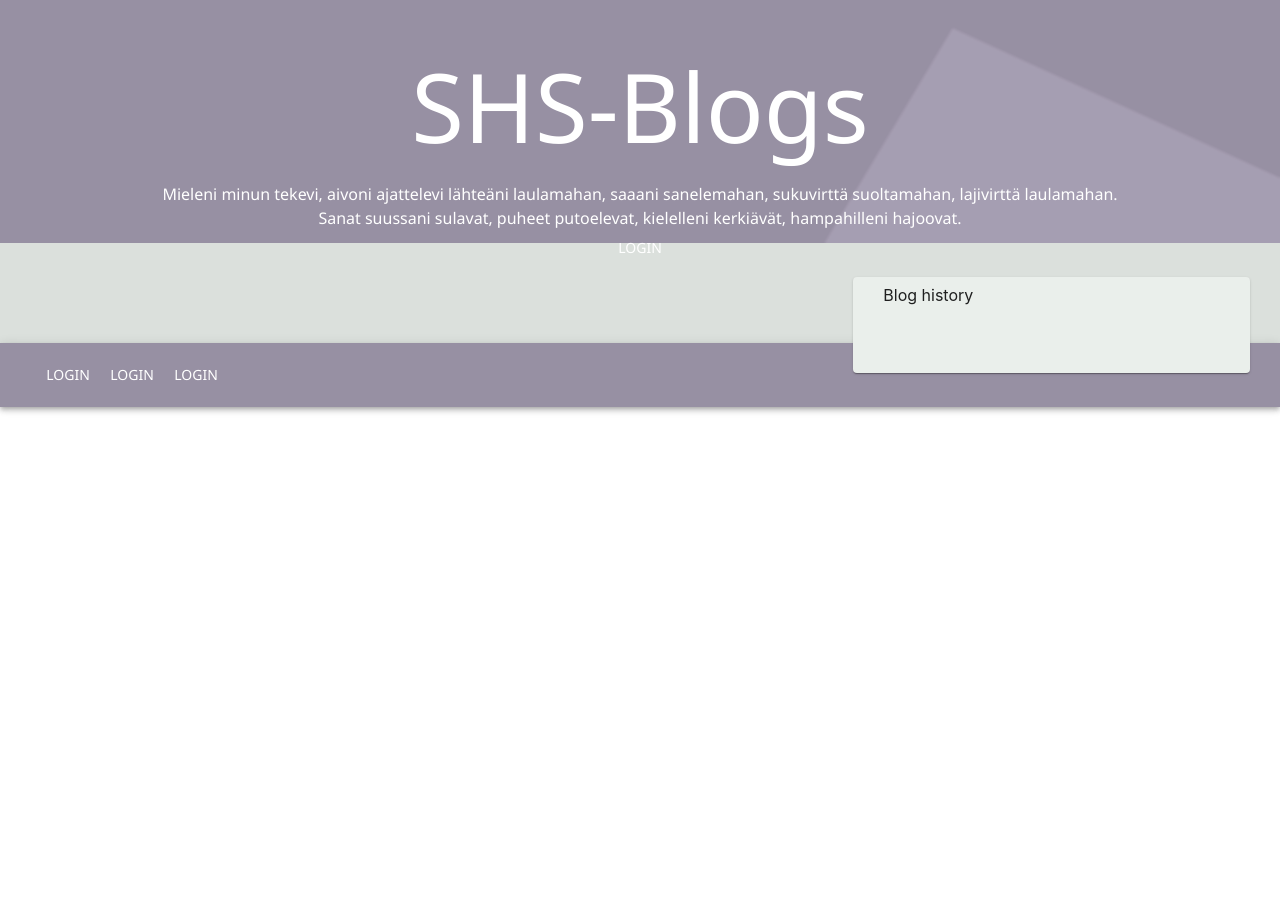
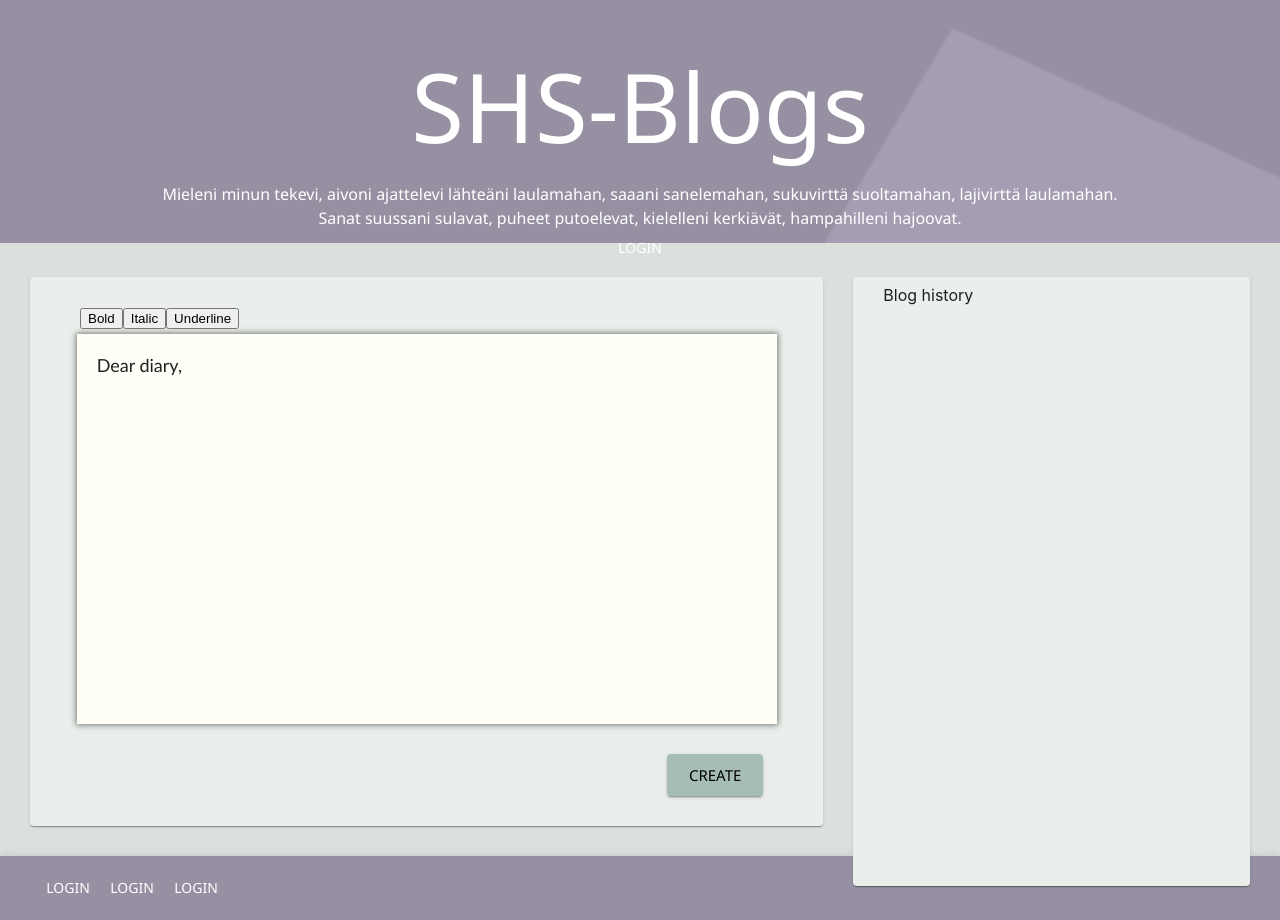
Before and after one commit to HannaTuominen/SHS-Blog, a React (Create React App) app in the folder frontend/: page /new in a window 1280 px wide. Before the commit the page ends 800 px from the top, so only its background shows below. Built offline with nearby package versions, Linux system fonts and the light colour scheme; no server answers.

Commit message:
Test code.

```diff
--- a/frontend/src/Components/Blogposts/EditPost.js
+++ b/frontend/src/Components/Blogposts/EditPost.js
@@ -8,17 +8,33 @@ import { renderToString } from 'react-dom/server'
 class EditPost extends Component {
   constructor(props) {
     super(props);
+//    this.state = ({data : ''})
   }
 
-
-renderToString() {
-     return renderToString(<PostText/>)
-}
+// componentWillReceiveProps(nextProps) {
+//    this.fetchPosts(nextProps.currentPostId)
+//  }
+//
+//  fetchPosts = (id) => {
+//    fetch("/api/get/" + id).then(data => data.json()).then(this.updatePage).catch(err => console.log("error"))
+//  }
+//
+//  componentDidMount() {
+//      this.fetchPosts(this.props.currentPostId)
+//  }
+//
+//  updatePage = (data) => {
+//    const newData = JSON.stringify(data.body)
+//    this.setState({'data' : newData})
+//  }
 
     render(){
-    console.log(renderToString())
+    const currentPostId = this.props.currentPostId
+//    const string1 = this.state.data
+    const string2 = renderToString(<PostText/>);
+    console.log(string2 + '!!!!')
         return <Fragment>
-                <TextEditor text='Dear diary, '/>
+                <TextEditor text={string2}/>
           </Fragment>
     }
 }
--- /dev/null
+++ b/frontend/src/Components/Blogposts/NewPost.js
@@ -0,0 +1,76 @@
+import React, { Fragment, Component } from 'react'
+import Paper from '@material-ui/core/Paper';
+import { withStyles }  from '@material-ui/core/styles'
+import TextEditor from './TextEditor'
+import Button from '@material-ui/core/Button';
+import Box from '@material-ui/core/Box';
+import { renderToString } from 'react-dom/server'
+import { convertToRaw, } from 'draft-js';
+import {Editor, EditorState,} from 'draft-js'
+
+const useStyles = theme => ({
+  paper: {
+    margin: "30px",
+    padding: "30px",
+    flex:0
+  },
+  leftContainer: {
+      flex: 1,
+      flexDirection: 'row',
+      justifyContent: 'flex-start',
+    },
+  btn: {
+    flex: 0,
+    margin: "30px 30px 0px 30px ",
+    flexDirection: 'row',
+    justifyContent: 'flex-end',
+    alignItems: 'center',
+  }
+});
+
+class NewPost extends Component {
+  constructor(props) {
+    super(props);
+    this.state = ({data : ''})
+  }
+
+  sendData(){
+      const blocks = convertToRaw(editorState.getCurrentContent()).blocks;
+      const newText = blocks.map(block => (!block.text.trim() && '\n') || block.text).join('\n');
+
+    fetch('api/add/',  {
+          method: "post",
+          headers: {
+            'Content-Type': 'application/json'
+          },
+          body: JSON.stringify(newText)
+        })
+          .then(this.doned(newText)).catch(err => console.log(err))
+    }
+
+    doned(newText){
+        this.setState({'data' : newText})
+        console.log(this.data.newText)
+    }
+
+render(){
+  const { classes } = this.props;
+    return <Paper className={classes.paper}>
+            <TextEditor text='Dear diary, ' sendMethod={this.sendData.bind(this)}/>
+            <Box display="flex">
+                <Box className={classes.leftContainer}/>
+                <Box>
+                    <Button className={classes.btn}
+//                        onClick={this.sendData.bind(this)}
+                        size="large"
+                        variant="contained"
+                        color="secondary"
+                      > Create
+                    </Button>
+                </Box>
+            </Box>
+      </Paper>
+    }
+}
+
+export default withStyles(useStyles)(NewPost)
--- a/frontend/src/Components/Blogposts/ReadPost.js
+++ b/frontend/src/Components/Blogposts/ReadPost.js
@@ -3,6 +3,9 @@ import Paper from '@material-ui/core/Paper';
 import { withStyles }  from '@material-ui/core/styles'
 import PostText from './PostText'
 import Comments from './Comments/Comments'
+import Button from '@material-ui/core/Button';
+import Box from '@material-ui/core/Box';
+import history from './history'
 
 const useStyles = theme => ({
   rightPane: {
@@ -10,17 +13,70 @@ const useStyles = theme => ({
     margin: "30px",
     flex: 0
   },
+  postText: {
+    margin: "30px 30px 30px 30px",
+    flex: 0
+  },
+  leftContainer: {
+      flex: 1,
+      flexDirection: 'row',
+      justifyContent: 'flex-start',
+    },
+  btn: {
+    flex: 0,
+    margin: "1px 0px 3px 10px ",
+    flexDirection: 'row',
+    justifyContent: 'flex-end',
+    alignItems: 'center',
+  }
 });
 
 class ReadPost extends Component {
+  constructor(props){
+    super(props)
+    this.deletePost = this.deletePost.bind(this)
+  }
+
+  deletePost(){
+    fetch('api/delete/' + this.props.currentPostId, {
+      method: "delete",
+    })
+    .catch(err => console.log(err))
+
+    history.push('/')
+  }
+
   render(){
   const currentPostId = this.props.currentPostId
   const { classes } = this.props;
     return <Fragment>
       <Paper className={classes.rightPane}>
+        <Box bgcolor="secondary.light" display="flex">
+          <Box className={classes.leftContainer}/>
+          <Box>
+            <Button className={classes.btn}
+                size="small"
+                variant="contained"
+                color="secondary"
+                onClick={() => history.push('/edit')}
+              > Edit this post
+            </Button>
+          </Box>
+          <Box>
+            <Button className={classes.btn}
+                size="small"
+                variant="contained"
+                color="secondary"
+                onClick={this.deletePost}
+              > Delete this post
+            </Button>
+          </Box>
+        </Box>
+        <div className={classes.postText}>
           <PostText
             currentPostId = {currentPostId}
           />
+        </div>
         <br/>
         <br/>
         <Comments currentPostId = {currentPostId}/>
--- a/frontend/src/Components/Blogposts/TextEditor.js
+++ b/frontend/src/Components/Blogposts/TextEditor.js
@@ -21,7 +21,7 @@ class TextEditor extends Component {
     constructor(props) {
     super(props);
     let editorState;
-    const contentState = ContentState.createFromText(props.text);
+    const contentState = ContentState.createFromText(this.props.text);
     editorState = EditorState.createWithContent(contentState);
     editorState = EditorState.moveFocusToEnd(editorState);
 
@@ -55,7 +55,6 @@ class TextEditor extends Component {
   const { classes } = this.props;
     return (
         <div>
-            <Paper className={classes.textEditor}>
             <div className={classes.buttons}>
                 <button onClick={this._onBoldClick.bind(this)}>Bold</button>
                 <button onClick={this._onItalicClick.bind(this)}>Italic</button>
@@ -66,7 +65,6 @@ class TextEditor extends Component {
               handleKeyCommand={this.handleKeyCommand}
               onChange={this.onChange}
             />
-            </Paper>
         </div>
     );
   }
--- a/frontend/src/Components/Blogposts/WelcomePane.js
+++ b/frontend/src/Components/Blogposts/WelcomePane.js
@@ -42,7 +42,7 @@ class WelcomePane extends Component{
                 variant="contained"
                 color="secondary"
                 startIcon={<AddCircleOutlineIcon style={{ fontSize: 35 }}/>}
-                onClick={() => history.push('/edit')}
+                onClick={() => history.push('/new')}
               > Create New Post
             </Button>
         </Paper>
--- a/frontend/src/Components/Blogposts/index.js
+++ b/frontend/src/Components/Blogposts/index.js
@@ -2,10 +2,10 @@ import React, {Component, Fragment} from 'react'
 import EditTabs from './EditTabs';
 import Grid from '@material-ui/core/Grid';
 import Paper from '@material-ui/core/Paper';
-import LeftPane from './LeftPane'
 import RightPane from './RightPane'
 import ReadPost from './ReadPost'
 import EditPost from './EditPost'
+import NewPost from './NewPost'
 import { Router, Switch, Route } from "react-router-dom";
 import WelcomePane from './WelcomePane'
 import history from './history'
@@ -34,6 +34,10 @@ export default class Blogpost extends Component {
               path="/edit"
               render={(props) => <EditPost {...props} currentPostId={this.state.currentPostId}/>}
             />
+            <Route
+              path="/new"
+              render={(props) => <NewPost {...props} currentPostId={this.state.currentPostId}/>}
+            />
           </Switch>
         </Router>
       </Grid>
```
Also changed, not shown: frontend/src/Components/Blogposts/LeftPane.js (deleted, +0 -52 lines). Lines whose indentation alone changed are shown as unchanged.
